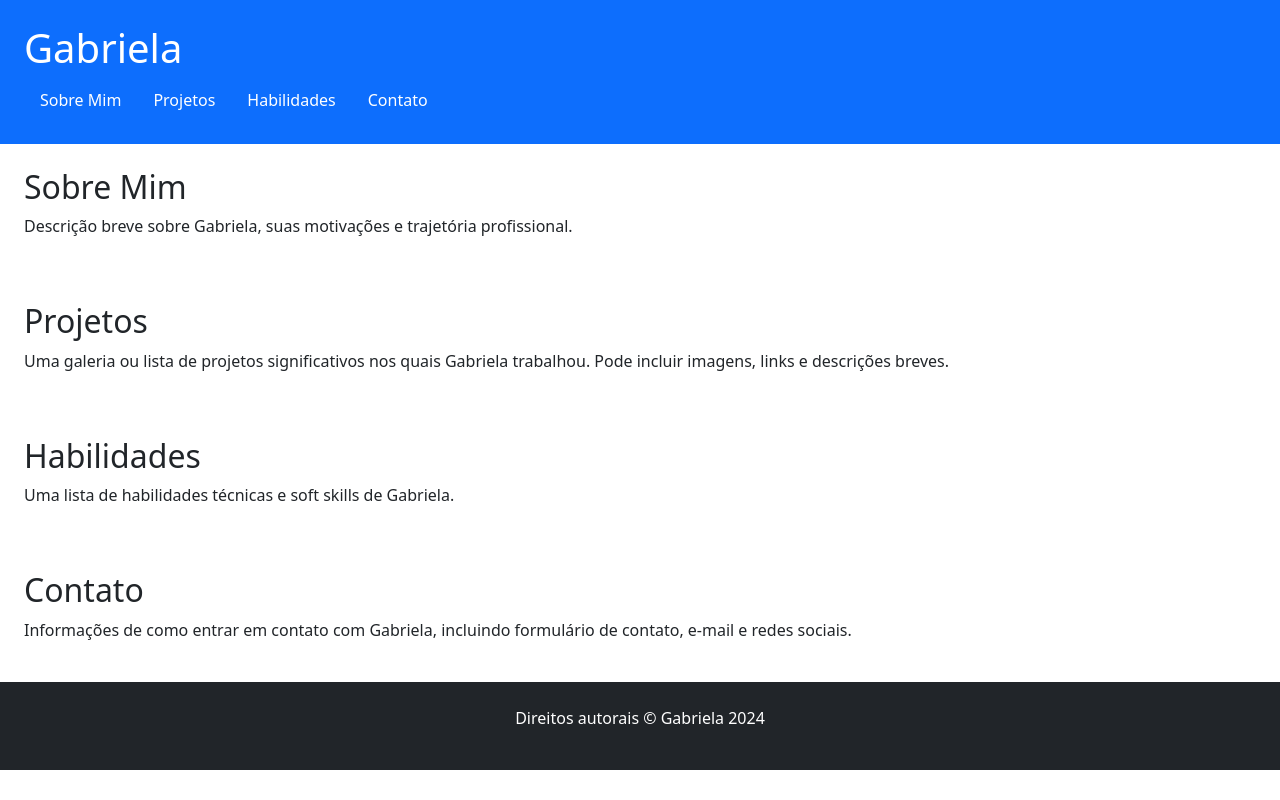
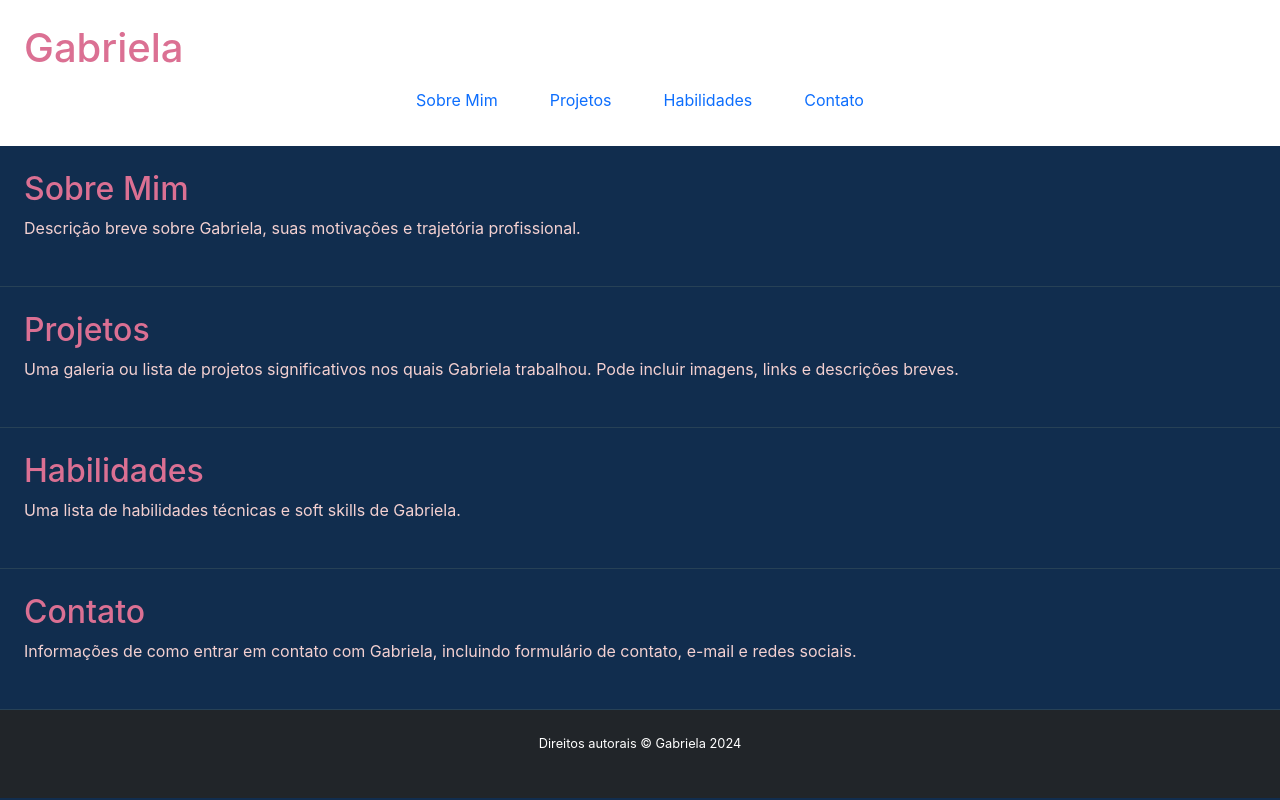
Before and after one commit to gabiAlmeidaDev/M2S02, a plain HTML site: page index.html in a window 1280 px wide. Drawn offline with nearby package versions, Linux system fonts and the light colour scheme.

Commit message:
Ex 3 - Estilização com CSS

```diff
--- a/index.html
+++ b/index.html
@@ -9,14 +9,14 @@
 </head>
 <body>
     <!-- Cabeçalho -->
-    <header class="bg-primary text-white p-4">
+    <header class="bg-white text-#112D4E p-4">
         <h1>Gabriela</h1>
         <nav>
             <ul class="nav">
-                <li class="nav-item"><a href="#sobre-mim" class="nav-link text-white">Sobre Mim</a></li>
-                <li class="nav-item"><a href="#projetos" class="nav-link text-white">Projetos</a></li>
-                <li class="nav-item"><a href="#habilidades" class="nav-link text-white">Habilidades</a></li>
-                <li class="nav-item"><a href="#contato" class="nav-link text-white">Contato</a></li>
+                <li class="nav-item"><a href="#sobre-mim" class="nav-link text-#112D4E">Sobre Mim</a></li>
+                <li class="nav-item"><a href="#projetos" class="nav-link text-#112D4E">Projetos</a></li>
+                <li class="nav-item"><a href="#habilidades" class="nav-link text-#112D4E">Habilidades</a></li>
+                <li class="nav-item"><a href="#contato" class="nav-link text-#112D4E">Contato</a></li>
             </ul>
         </nav>
     </header>
--- a/style.css
+++ b/style.css
@@ -0,0 +1,55 @@
+* {
+    margin: 0;
+    padding: 0;
+    box-sizing: border-box;
+}
+
+body {
+    font-family: 'Inter', sans-serif;
+    background-color: #112D4E;
+    color: #F4D1D1;
+    line-height: 1.6;
+}
+
+header {
+    background-color: #112D4E;
+    padding: 20px 0;
+}
+
+nav ul {
+    list-style-type: none;
+    display: flex;
+    justify-content: center;
+    gap: 20px;
+}
+
+nav a {
+    color: #DB7093;
+    text-decoration: none;
+    font-weight: 500;
+}
+
+nav a:hover {
+    text-decoration: underline;
+    color: #FFC0CB;
+}
+
+section {
+    padding: 40px 20px;
+    border-bottom: 1px solid #274156;
+}
+
+footer {
+    background-color: #112D4E;
+    padding: 10px 0;
+    text-align: center;
+    font-size: 0.8em;
+}
+
+h1, h2 {
+    color: #DB7093;
+}
+
+p {
+    margin-bottom: 20px;
+}
```
